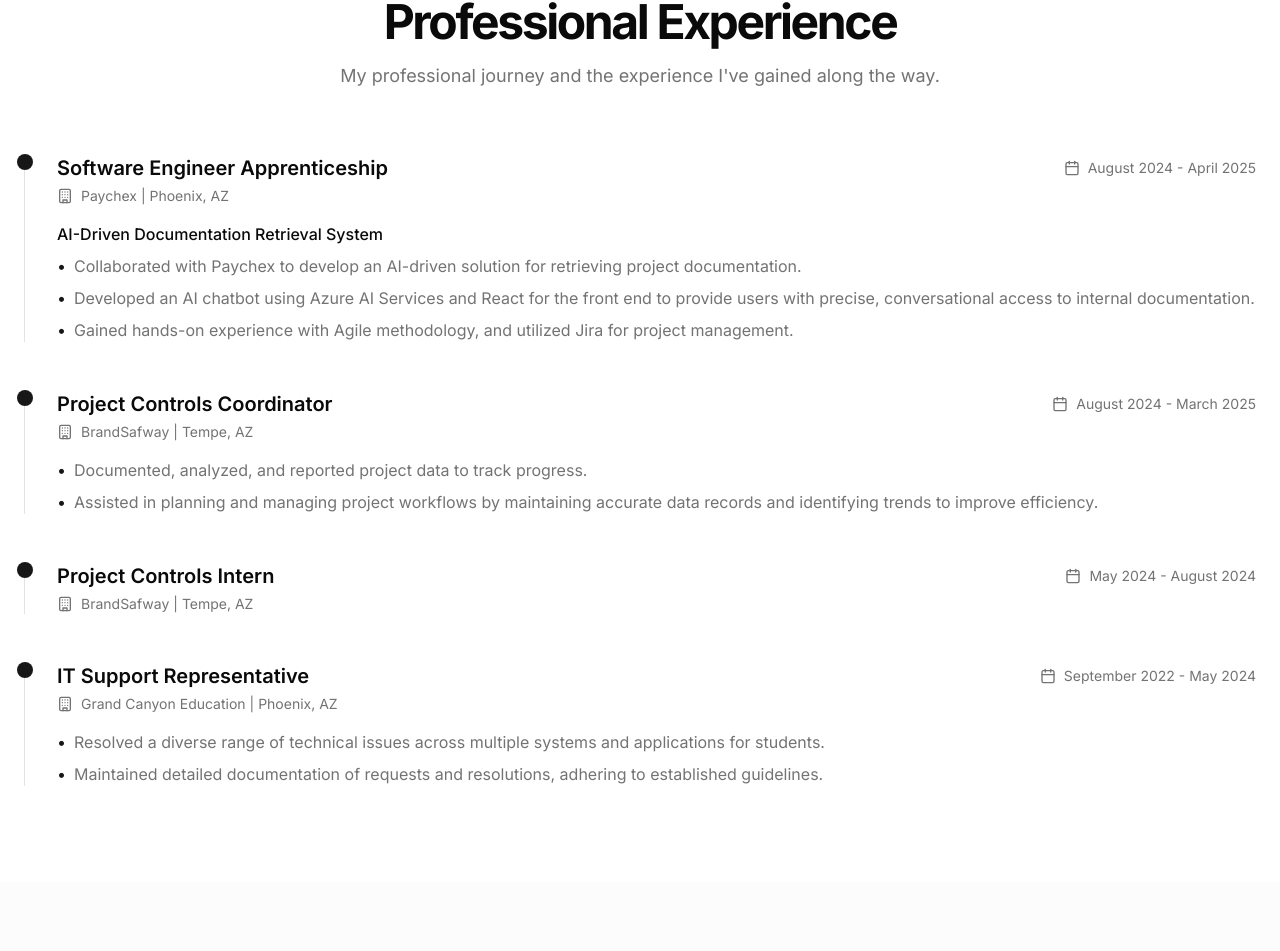
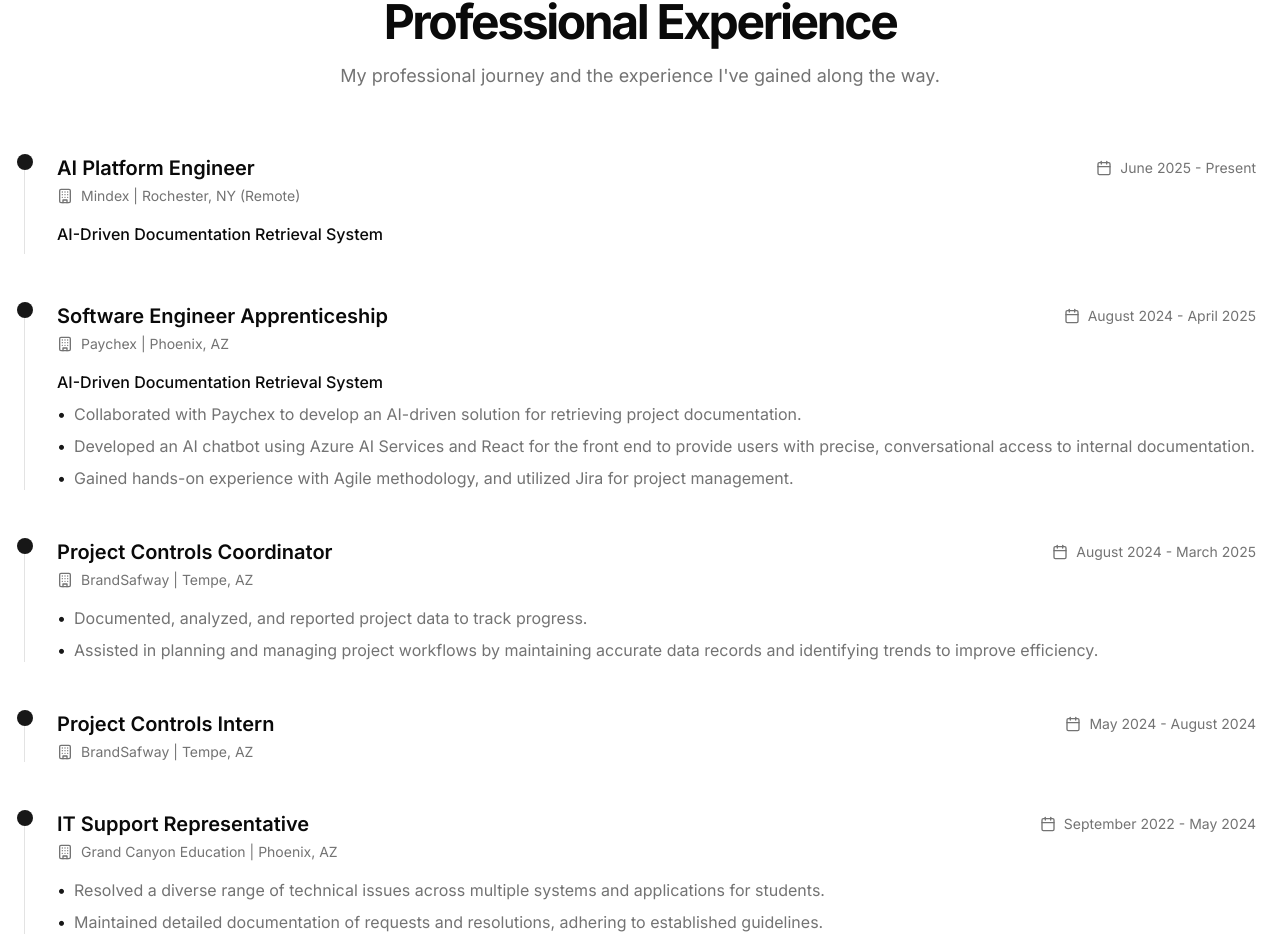
Before and after one commit to gabrielrosendo/portfolio, a Next.js app: page / in a window 1280 px wide. Shown: the part 2778-3729 px from the top of the page. Built offline with nearby package versions, Linux system fonts and the light colour scheme.

Commit message:
Update page.tsx

```diff
--- a/app/page.tsx
+++ b/app/page.tsx
@@ -266,6 +266,29 @@ export default function Page() {
             </div>
 
             <div className="mt-16 space-y-12">
+              {/* Mindex Experience */}
+              <div className="relative border-l border-muted-foreground/20 pl-8 before:absolute before:left-[-8px] before:top-0 before:h-4 before:w-4 before:rounded-full before:bg-primary before:content-['']">
+                <div className="flex flex-col gap-2 sm:flex-row sm:items-center sm:justify-between">
+                  <h3 className="text-xl font-semibold">AI Platform Engineer</h3>
+                  <div className="flex items-center gap-2 text-sm text-muted-foreground">
+                    <Calendar className="h-4 w-4" />
+                    <span>June 2025 - Present</span>
+                  </div>
+                </div>
+                <div className="mt-1 flex items-center gap-2 text-sm text-muted-foreground">
+                  <Building className="h-4 w-4" />
+                  <span>Mindex | Rochester, NY (Remote)</span>
+                </div>
+                <div className="mt-4">
+                  <p className="font-medium">AI-Driven Documentation Retrieval System</p>
+                  <ul className="mt-2 space-y-2 text-muted-foreground">
+                    <li className="flex gap-2">
+
+                    </li>
+
+                  </ul>
+                </div>
+              </div>
               {/* Paychex Experience */}
               <div className="relative border-l border-muted-foreground/20 pl-8 before:absolute before:left-[-8px] before:top-0 before:h-4 before:w-4 before:rounded-full before:bg-primary before:content-['']">
                 <div className="flex flex-col gap-2 sm:flex-row sm:items-center sm:justify-between">
```
